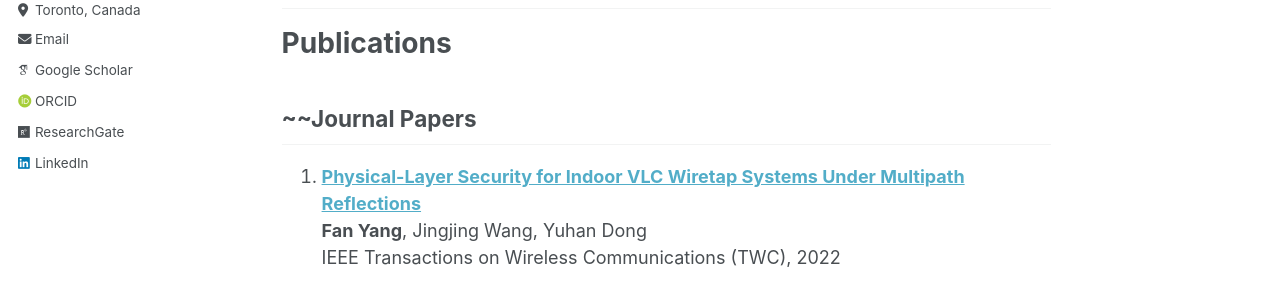
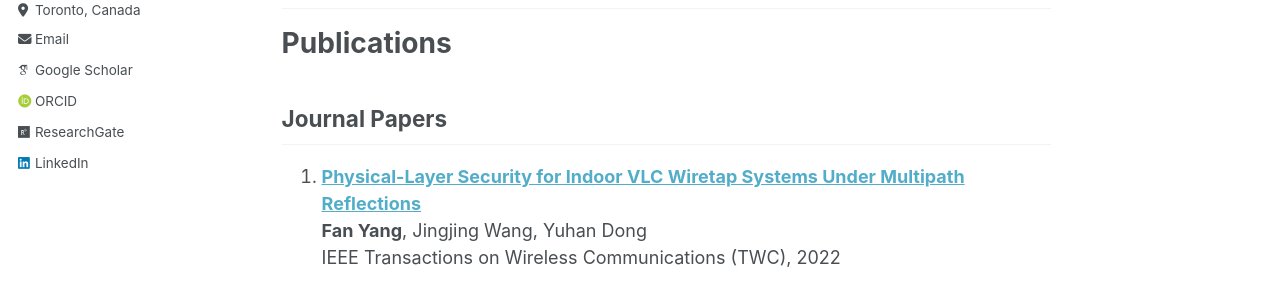
Before and after one commit to fanyang-uoft/fanyang-uoft.github.io, a Jekyll site: the page built from _pages/about.md, in a window 1280 px wide and 900 px high. Shown: the part 388-686 px from the top of the window. Built offline with Jekyll 4.4.1, drawn with Linux system fonts in a browser that asks for light colours; some web fonts are replaced.

```diff
--- a/_pages/about.md
+++ b/_pages/about.md
@@ -19,7 +19,7 @@ My research interests include wireless communications and physical-layer securit
 Publications
 ===========
 
-~~Journal Papers
+  Journal Papers
 --------------
 1. [**Physical-Layer Security for Indoor VLC Wiretap Systems Under Multipath Reflections**](https://ieeexplore.ieee.org/abstract/document/9834293)
 **Fan Yang**, Jingjing Wang, Yuhan Dong
@@ -33,7 +33,7 @@ IEEE Wireless Communications Letters (WCL), 2022
 **Fan Yang**, Kai Zhang, Yongzhi Zhai, Jinguo Quan, Yuhan Dong
 Journal of Lightwave Technology(JLT), 2021
 
-Conference Papers
+  Conference Papers
 ----------------
 1. [**Nonlinear HPA Impact on Artificial Noise Aided MISO Secure Systems**](https://ieeexplore.ieee.org/document/9500801)
 **Fan Yang**, Kai Zhang, Yongzhi Zhai, Yuhan Dong
```
